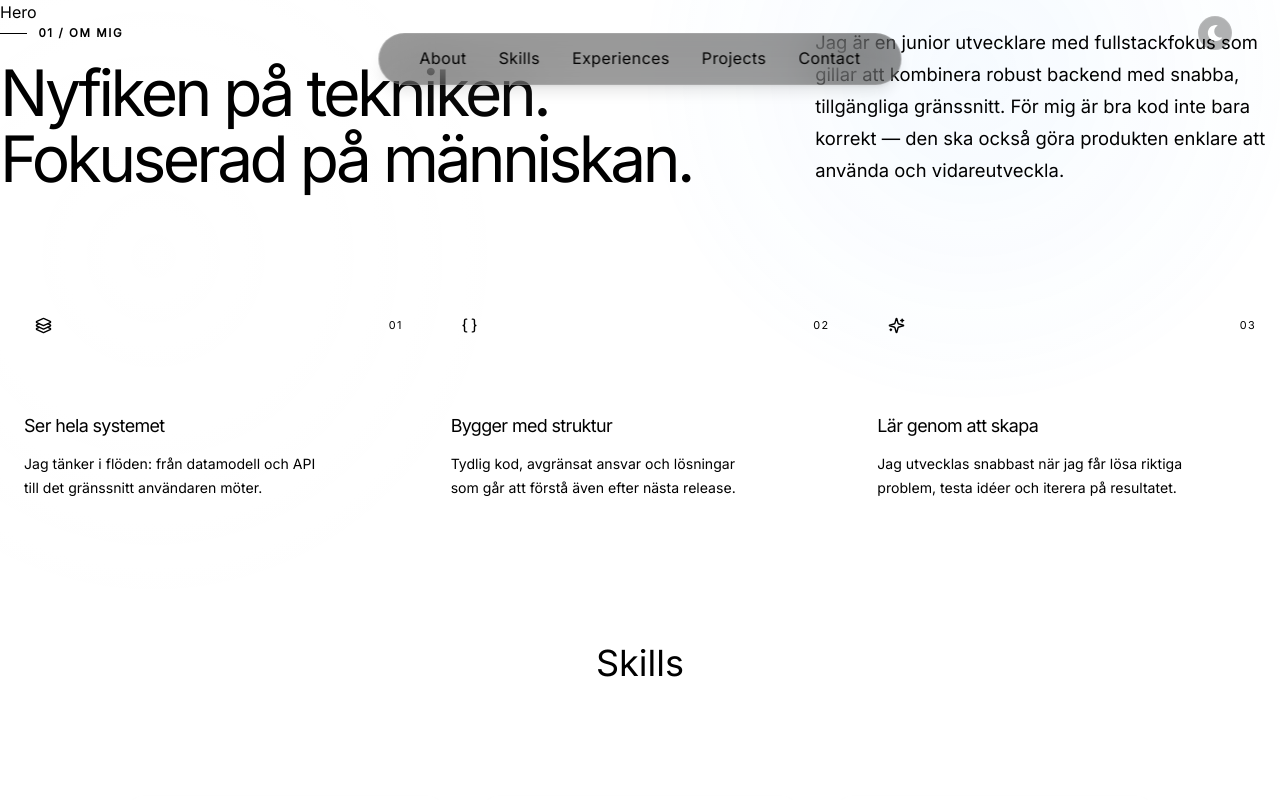
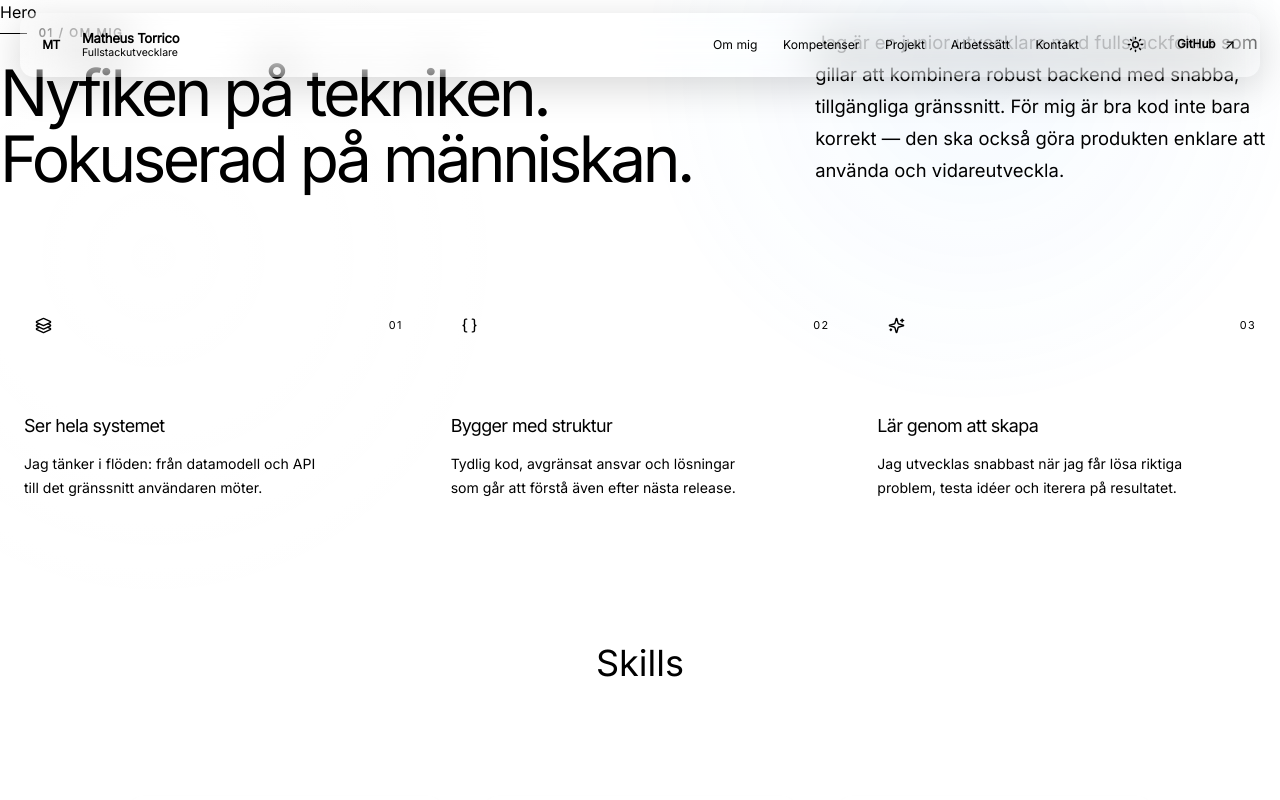
Before and after one commit to ikariLain/Portfolio, a React (Vite) app: page / in a window 1280 px wide. Shown: the top 800 px of the page. Built offline with nearby package versions, Linux system fonts and the light colour scheme.

Commit message:
Refactor Header component and enhance layout, styling, and responsiveness for improved user experience

```diff
--- a/src/Components/Header/Header.css
+++ b/src/Components/Header/Header.css
@@ -1,145 +1,241 @@
-/*
-.Header-Container {
+.site-header {
+  position: fixed;
+  z-index: 100;
+  top: 0;
+  left: 0;
+  width: 100%;
+  padding: 0.8rem 1rem 0;
+  transition: transform 280ms ease;
+}
+
+.site-header--hidden {
+  transform: translateY(-120%);
+}
+
+.header-inner {
+  width: min(100%, 1240px);
+  min-height: 64px;
   display: flex;
   align-items: center;
-  justify-content: center;
-  padding: 20px;
-  position: relative;
+  gap: 1.5rem;
+  margin-inline: auto;
+  padding: 0.55rem 0.65rem 0.55rem 0.75rem;
+  border: 1px solid var(--border);
+  border-radius: 14px;
+  background: color-mix(in srgb, var(--page-elevated) 82%, transparent);
+  box-shadow: 0 10px 38px rgba(0, 0, 0, 0.16);
+  backdrop-filter: blur(25px);
 }
 
-.Navbar {
-  display: flex;
-  border: 10px solid #121212;
-  backdrop-filter: blur(10px);
-  background-color: rgba(18, 18, 18, 0.1);
-  border-radius: 2rem;
-  box-shadow: 0 4px 8px rgba(225, 222, 222, 0.5);
+.brand-mark {
+  min-width: max-content;
+  display: inline-flex;
+  align-items: center;
+  gap: 0.75rem;
 }
 
-.Item {
-  color: #ffffff;
-  text-decoration: none;
-  font-size: 1.2rem;
-  padding: 10px;
-  transition: color 0.3s ease;
+.brand-monogram {
+  width: 38px;
+  height: 38px;
+  display: grid;
+  place-items: center;
+  border-radius: 9px;
+  color: var(--on-brand);
+  background: var(--brand);
+  font-size: 0.75rem;
+  font-weight: 600;
+  letter-spacing: -0.04em;
 }
 
-.Item:hover {
-  color: rgb(177, 59, 255);
+.brand-copy {
+  display: flex;
+  flex-direction: column;
+  line-height: 1.25;
 }
 
-.Hamburger-Menu {
-  display: none;
-  position: absolute;
-  top: 20px;
-  right: 20px;
-  font-size: 24px;
-  color: #ffffff;
-  cursor: pointer;
-  z-index: 1001;
-  transition: transform 0.2s ease;
+.brand-copy strong {
+  font-size: 0.82rem;
+  font-weight: 600;
+  letter-spacing: -0.02em;
 }
 
-.BarsImg{
-  max-width: 35px;
-
+.brand-copy small {
+  color: var(--text-faint);
+  font-size: 0.66rem;
 }
 
-.Hamburger-Menu:hover {
-  transform: scale(1.1);
+.desktop-nav {
+  display: flex;
+  align-items: center;
+  gap: 0.2rem;
+  margin-left: auto;
 }
 
-.Sidebar {
-  position: fixed;
-  top: 15%;
-  right: -100%;
-
-  width: 60%;
-  max-width: 100px;
-  height: fit-content;
-  min-height: auto;
-
-  backdrop-filter: blur(10px);
-  background-color: rgba(18, 18, 18, 0.1);
-  border: 10px solid #121212;
-  border-radius: 2rem;
-
-  box-shadow: 3px 0 8px rgba(225, 222, 222, 0.5);
-  z-index: 1000;
-
-  transition: right 0.3s ease;
-  display: flex;
-
-  flex-direction: column;
-  margin-left: 10px;
-  padding-bottom: 0;
+.desktop-nav a {
+  padding: 0.55rem 0.7rem;
+  border-radius: 8px;
+  color: var(--text-soft);
+  font-size: 0.76rem;
+  font-weight: 500;
+  transition: color 160ms ease, background-color 160ms ease;
 }
 
-.Sidebar.Open {
-  right: 1%;
+.desktop-nav a:hover {
+  color: var(--text);
+  background: var(--surface-strong);
 }
 
-/*
-.Hamburger-Menu.hidden {
+.header-actions {
+  display: flex;
+  align-items: center;
+  gap: 0.5rem;
+}
+
+.icon-button,
+.github-link {
+  height: 42px;
+  border: 1px solid var(--border);
+  border-radius: 9px;
+  background: var(--surface);
+  transition: border-color 160ms ease, background-color 160ms ease;
+}
+
+.icon-button {
+  width: 42px;
+  display: grid;
+  place-items: center;
+  padding: 0;
+  cursor: pointer;
+}
+
+.icon-button svg {
+  width: 17px;
+  height: 17px;
+}
+
+.github-link {
+  display: inline-flex;
+  align-items: center;
+  gap: 0.45rem;
+  padding-inline: 0.8rem;
+  font-size: 0.74rem;
+  font-weight: 600;
+}
+
+.github-link svg {
+  width: 14px;
+  height: 14px;
+}
+
+.icon-button:hover,
+.github-link:hover {
+  border-color: var(--border-strong);
+  background: var(--surface-hover);
+}
+
+.menu-button,
+.mobile-menu {
   display: none;
 }
 
-.Sidebar-Header {
-
-  display: flex;
-  justify-content:center;
-  align-items: center;
-  padding: 10px;
-  left: 20px;
-  margin-top: 10px;
-}
-
-.Close-Icon {
-  max-width: 25px;
-  color: #ffffff;
-  cursor: pointer;
-  transition: transform 0.3s ease;
-  margin-bottom: -10px;
-}
-
-.Close-Icon:hover {
-  transform: scale(1.1);
-}
-
-.Sidebar-Items {
-  display: flex;
-  flex-direction: column;
-  padding: 10px 10px 0 10px;
-  flex-grow: 0;
-  align-items: center;
-  justify-content: flex-start;
-  margin-top: 0;
-  margin-bottom: 0;
-}
-
-.Sidebar-Items .Item {
-  padding: 10px 15px;
-  margin: 7px 0;
-  font-size: 0.9rem;
-  text-align: center;
-  width: 100%;
-}
-
-
-@media (max-width: 590px) {
-  .Navbar {
+@media (max-width: 980px) {
+  .desktop-nav,
+  .github-link {
     display: none;
   }
 
-  .Hamburger-Menu {
+  .header-actions {
+    margin-left: auto;
+  }
+
+  .menu-button {
+    display: grid;
+  }
+
+  .mobile-menu {
+    width: min(calc(100% - 2rem), 1240px);
+    max-height: 0;
     display: block;
+    visibility: hidden;
+    margin: 0.45rem auto 0;
+    overflow: hidden;
+    border: 1px solid transparent;
+    border-radius: 14px;
+    opacity: 0;
+    background: color-mix(in srgb, var(--page-elevated) 94%, transparent);
+    box-shadow: var(--shadow);
+    backdrop-filter: blur(25px);
+    transition: max-height 260ms ease, opacity 180ms ease, visibility 260ms ease, border-color 180ms ease;
+  }
+
+  .mobile-menu--open {
+    max-height: 560px;
+    visibility: visible;
+    padding: 0.65rem;
+    border-color: var(--border);
+    opacity: 1;
+  }
+
+  .mobile-menu nav {
+    display: flex;
+    flex-direction: column;
+  }
+
+  .mobile-menu nav a {
+    display: flex;
+    align-items: center;
+    gap: 1rem;
+    padding: 0.9rem;
+    border-bottom: 1px solid var(--border);
+    font-size: 1.05rem;
+    font-weight: 500;
+  }
+
+  .mobile-menu nav a span {
+    color: var(--text-faint);
+    font-size: 0.68rem;
+    letter-spacing: 0.08em;
+  }
+
+  .mobile-github {
+    display: flex;
+    align-items: center;
+    justify-content: space-between;
+    margin-top: 0.65rem;
+    padding: 0.9rem;
+    border-radius: 9px;
+    color: var(--on-brand);
+    background: var(--brand);
+    font-size: 0.82rem;
+    font-weight: 600;
   }
 }
 
-@media (min-width: 591px) {
-  .Sidebar {
+@media (max-width: 520px) {
+  .site-header {
+    padding-inline: 0.6rem;
+  }
+
+  .header-inner {
+    min-height: 58px;
+    padding: 0.45rem;
+  }
+
+  .brand-monogram {
+    width: 36px;
+    height: 36px;
+  }
+
+  .brand-copy small {
     display: none;
   }
+
+  .icon-button {
+    width: 38px;
+    height: 38px;
+  }
+
+  .mobile-menu {
+    width: calc(100% - 1.2rem);
+  }
 }
-
-*/
--- a/src/Components/Header/Header.tsx
+++ b/src/Components/Header/Header.tsx
@@ -1,175 +1,137 @@
-import { useState, useEffect } from 'react';
-import Bars from '../../assets/BarsWhite.png';
-import Xmark from '../../assets/XmarkWhite.png';
-import {  FaMoon} from 'react-icons/fa';
-import { LuSun } from "react-icons/lu";
-//import './Header.css'
+import { useEffect, useState } from 'react';
+import { LuArrowUpRight, LuMenu, LuMoon, LuSun, LuX } from 'react-icons/lu';
+import './Header.css';
 
-export default function Header (){
+type Theme = 'dark' | 'light';
 
-    const [Hidden, setHidden] = useState(false);
+const menuItems = [
+  { name: 'Om mig', href: '#about' },
+  { name: 'Kompetenser', href: '#skills' },
+  { name: 'Projekt', href: '#projects' },
+  { name: 'Arbetssätt', href: '#process' },
+  { name: 'Kontakt', href: '#contact' },
+];
 
-    const [MenuOpen, SetMenuOpen] = useState(false);
-    const [DarkMode, SetDarkMode] = useState(
-        localStorage.getItem('theme') === 'dark' ||
-        (!('theme' in localStorage) && window.matchMedia('(prefers-color-scheme: dark)').matches)
-    );
+function getInitialTheme(): Theme {
+  const savedTheme = localStorage.getItem('theme');
+  return savedTheme === 'light' ? 'light' : 'dark';
+}
 
+export default function Header() {
+  const [hidden, setHidden] = useState(false);
+  const [menuOpen, setMenuOpen] = useState(false);
+  const [theme, setTheme] = useState<Theme>(getInitialTheme);
 
   useEffect(() => {
-        if (DarkMode) {
-            document.documentElement.classList.add('dark');
-            localStorage.setItem('theme', 'dark');
-        } else {
-            document.documentElement.classList.remove('dark');
-            localStorage.setItem('theme', 'light');
-        }
-    }, [DarkMode]);
-
-
-    const toogleTheme = () => SetDarkMode(!DarkMode);
+    document.documentElement.dataset.theme = theme;
+    localStorage.setItem('theme', theme);
+  }, [theme]);
 
   useEffect(() => {
     let lastScrollY = window.scrollY;
     let ticking = false;
 
-    const updateScroll = () => {
+    const updateHeader = () => {
       const currentScroll = window.scrollY;
-
-        // Hide when scrolling down, show when scrolling up
-        const shouldHide = currentScroll > lastScrollY && currentScroll > 20;
-        setHidden(shouldHide);
-
+      setHidden(currentScroll > lastScrollY && currentScroll > 120 && !menuOpen);
       lastScrollY = currentScroll;
       ticking = false;
     };
 
     const handleScroll = () => {
       if (!ticking) {
-            window.requestAnimationFrame(updateScroll);
+        window.requestAnimationFrame(updateHeader);
         ticking = true;
       }
     };
 
-    window.addEventListener("scroll", handleScroll);
-    return () => window.removeEventListener("scroll", handleScroll);
+    window.addEventListener('scroll', handleScroll, { passive: true });
+    return () => window.removeEventListener('scroll', handleScroll);
+  }, [menuOpen]);
+
+  useEffect(() => {
+    const handleKeyDown = (event: KeyboardEvent) => {
+      if (event.key === 'Escape') setMenuOpen(false);
+    };
+
+    window.addEventListener('keydown', handleKeyDown);
+    return () => window.removeEventListener('keydown', handleKeyDown);
   }, []);
 
-
-    const MenuItems = [
-        {id : 1, Name: 'About', href: '#About'},
-        {id : 2, Name: 'Skills', href: '#Skills'},
-        {id : 3, Name: 'Experiences', href: '#EXP'},
-        {id : 4, Name: 'Projects', href: '#Projects'},
-        {id : 5, Name: 'Contact', href: '#Contact'}
-    ]
-
+  const closeMenu = () => setMenuOpen(false);
 
   return (
-      <header className='
-        fixed top-0 left-0 w-full
-        flex justify-center items-center
-        px-6 py-4
-        z-50
-        '>
+    <header className={`site-header ${hidden ? 'site-header--hidden' : ''}`}>
+      <div className="header-inner">
+        <a className="brand-mark" href="#top" aria-label="Matheus Torrico, startsida">
+          <span className="brand-monogram">MT</span>
+          <span className="brand-copy">
+            <strong>Matheus Torrico</strong>
+            <small>Fullstackutvecklare</small>
+          </span>
+        </a>
 
-        {/* Desktop Navbar */}
-        <nav className={`
-        hidden md:flex gap-8
-        px-10 py-3
-        rounded-full
-        bg-black/40 backdrop-blur-xl
-        border border-white/12
-        shadow-lg
-        absolute left-1/2 top-1/2
-        -translate-x-1/2 -translatey-y-1/2
-        transition-all duration-50 ease-in-out
+        <nav className="desktop-nav" aria-label="Huvudnavigation">
+          {menuItems.map((item) => (
+            <a key={item.href} href={item.href}>{item.name}</a>
+          ))}
+        </nav>
 
-            ${Hidden ? "-translate-y-20 opacity-0" : "translate-y-0 opacity-100"}
-        `}>
-            {MenuItems.map(item => (
-                <a key={item.id}
-                    href={item.href}
-                    className='
-                    text-white/80 hover:text-white font-medium
-                    tracking-wide
-                    '>
-                    {item.Name}</a>
-            ))}
+        <div className="header-actions">
+          <button
+            className="icon-button"
+            type="button"
+            onClick={() => setTheme(theme === 'dark' ? 'light' : 'dark')}
+            aria-label={theme === 'dark' ? 'Aktivera ljust tema' : 'Aktivera mörkt tema'}
+            title={theme === 'dark' ? 'Ljust tema' : 'Mörkt tema'}
+          >
+            {theme === 'dark' ? <LuSun aria-hidden="true" /> : <LuMoon aria-hidden="true" />}
+          </button>
 
-                {/* Glow Effect */}
-                <div className='
-                absolute left-1/2 -translate-x-1/2
-                top-full
-                mt-2
-                w-120 h-1
-                bg-linear-to-b from-white/70 to-transparent
-                blur-lg rounded-full
-                '>
+          <a
+            className="github-link"
+            href="https://github.com/ikariLain"
+            target="_blank"
+            rel="noreferrer"
+          >
+            GitHub <LuArrowUpRight aria-hidden="true" />
+          </a>
 
+          <button
+            className="icon-button menu-button"
+            type="button"
+            onClick={() => setMenuOpen(!menuOpen)}
+            aria-expanded={menuOpen}
+            aria-controls="mobile-menu"
+            aria-label={menuOpen ? 'Stäng meny' : 'Öppna meny'}
+          >
+            {menuOpen ? <LuX aria-hidden="true" /> : <LuMenu aria-hidden="true" />}
+          </button>
+        </div>
       </div>
 
-            </nav>
-
-            {/* Dark/Light Mode Toggle  */}
-          <button
-            onClick={toogleTheme}
-            className='
-            hidden md:flex items-center ml-auto mr-6
-            text-white text-xl p-2
-            rounded-full bg-black/30 border border-white/10
-            hover:bg-black/ transition
-             '>
-                {DarkMode ? ( <LuSun  className='text-white transition'/>)
-                : (
-                    <FaMoon className='text-white transition'/>
-                )}
-          </button>
-
-         {/* Hamburger  */}
-        <button
-        onClick={() => SetMenuOpen(true)}
-        className="md:hidden fixed top-6 right-6 z-50">
-
-        <img src={Bars} className='w-7 h-7' />
-        </button>
-
-
-
-           {/* Sidebar */}
-            <div className={`
-            fixed top-1/2 right-0 transform -translate-y-1/2
-            w-40 p-10
-            bg-black/30 backdrop-blur-xl
-            border border-white/10
-            rounded-full
-            flex flex-col items-center gap-2
-            transition-transform duration-300
-            ${MenuOpen ? 'translate-x-0' : 'translate-x-full' }`}
+      <div
+        id="mobile-menu"
+        className={`mobile-menu ${menuOpen ? 'mobile-menu--open' : ''}`}
+        aria-hidden={!menuOpen}
       >
-                {/*  Close button */}
-                <button onClick={() => SetMenuOpen(false)}>
-                    <img
-                        src={Xmark}
-                        className="w-10 h-10"
-                    />
-                </button>
-                {/*Menu Links */}
-                <div className="mt-10 flex flex-col items-center gap-8"
-                >
-                    {MenuItems.map(item => (
-                        <a
-                            className='
-                            text-white/90 text-lg font-medium tracking-wide hover:text-white
-                            '
-                            key={item.id}
-                            href={item.href}
-                            onClick={()=> SetMenuOpen(false)}
-                        >
-                            {item.Name}
+        <nav aria-label="Mobilnavigation">
+          {menuItems.map((item, index) => (
+            <a key={item.href} href={item.href} onClick={closeMenu} tabIndex={menuOpen ? 0 : -1}>
+              <span>0{index + 1}</span>
+              {item.name}
             </a>
           ))}
-                </div>
+        </nav>
+        <a
+          className="mobile-github"
+          href="https://github.com/ikariLain"
+          target="_blank"
+          rel="noreferrer"
+          tabIndex={menuOpen ? 0 : -1}
+        >
+          Besök min GitHub <LuArrowUpRight aria-hidden="true" />
+        </a>
       </div>
     </header>
   );
```
Lines whose indentation alone changed are shown as unchanged.
